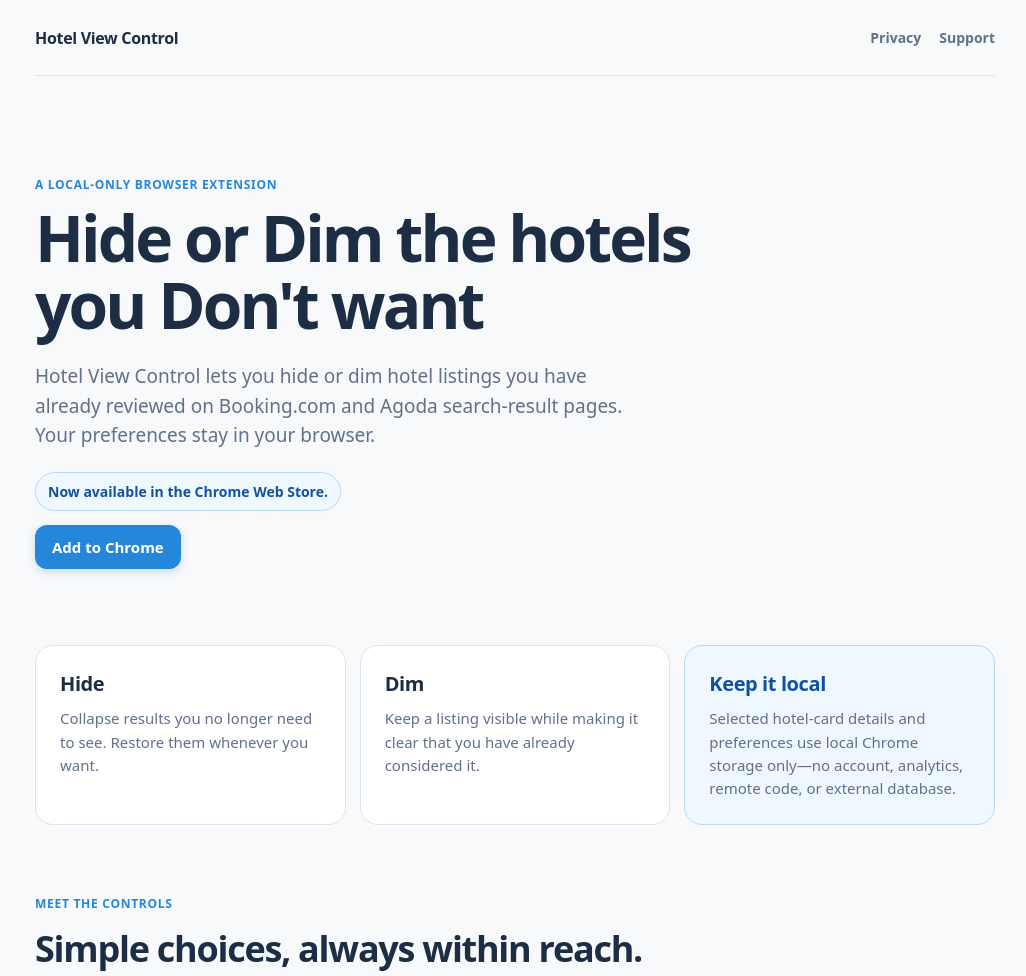
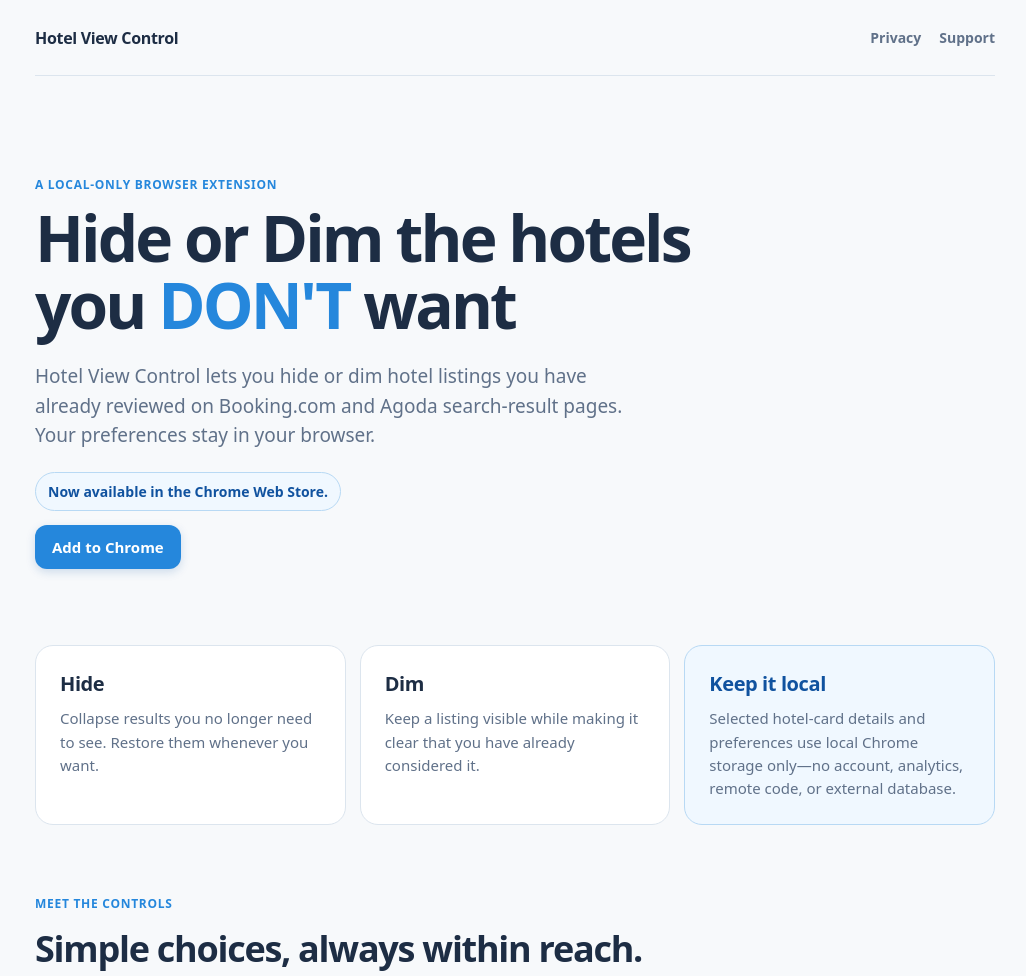
Before and after one commit to benoV/hotel-view-control, a browser extension: page site/index.html in a window 1280 px wide. Shown: the top 976 px of the page, without its empty margins (125-1151 px from the left). Drawn offline with Linux system fonts and the light colour scheme.

Commit message:
Emphasize homepage headline

```diff
--- a/site/index.html
+++ b/site/index.html
@@ -12,7 +12,7 @@
     <main>
       <section class="hero">
         <p class="eyebrow">A LOCAL-ONLY BROWSER EXTENSION</p>
-        <h1>Hide or Dim the hotels you Don't want</h1>
+        <h1>Hide or Dim the hotels you <span class="headline-emphasis">DON'T</span> want</h1>
         <p class="lede">Hotel View Control lets you hide or dim hotel listings you have already reviewed on Booking.com and Agoda search-result pages. Your preferences stay in your browser.</p>
         <p class="availability">Now available in the Chrome Web Store.</p>
         <p class="hero-action"><a class="install-button" href="https://chromewebstore.google.com/detail/hotel-view-control/gbigofmpeamphojiclockiolepmgamjf" target="_blank" rel="noopener noreferrer">Add to Chrome</a></p>
--- a/site/styles.css
+++ b/site/styles.css
@@ -11,6 +11,7 @@ nav a:hover, nav a[aria-current="page"] { color: var(--blue-dark); }
 .hero { max-width: 690px; padding: 100px 0 76px; }
 .eyebrow { margin: 0 0 12px; color: var(--blue); font-size: 12px; font-weight: 700; letter-spacing: .06em; }
 h1 { max-width: 720px; margin: 0; color: var(--ink); font-size: clamp(38px, 7vw, 64px); line-height: 1.04; letter-spacing: -.045em; }
+.headline-emphasis { color: var(--blue); }
 .lede { max-width: 620px; margin: 24px 0 0; color: var(--muted); font-size: 19px; line-height: 1.55; }
 .availability { display: inline-block; margin: 22px 0 0; padding: 9px 12px; border: 1px solid #b8d9f4; border-radius: 999px; background: #f0f8ff; color: var(--blue-dark); font-size: 14px; font-weight: 650; }
 .hero-action { margin: 14px 0 0; }
```
